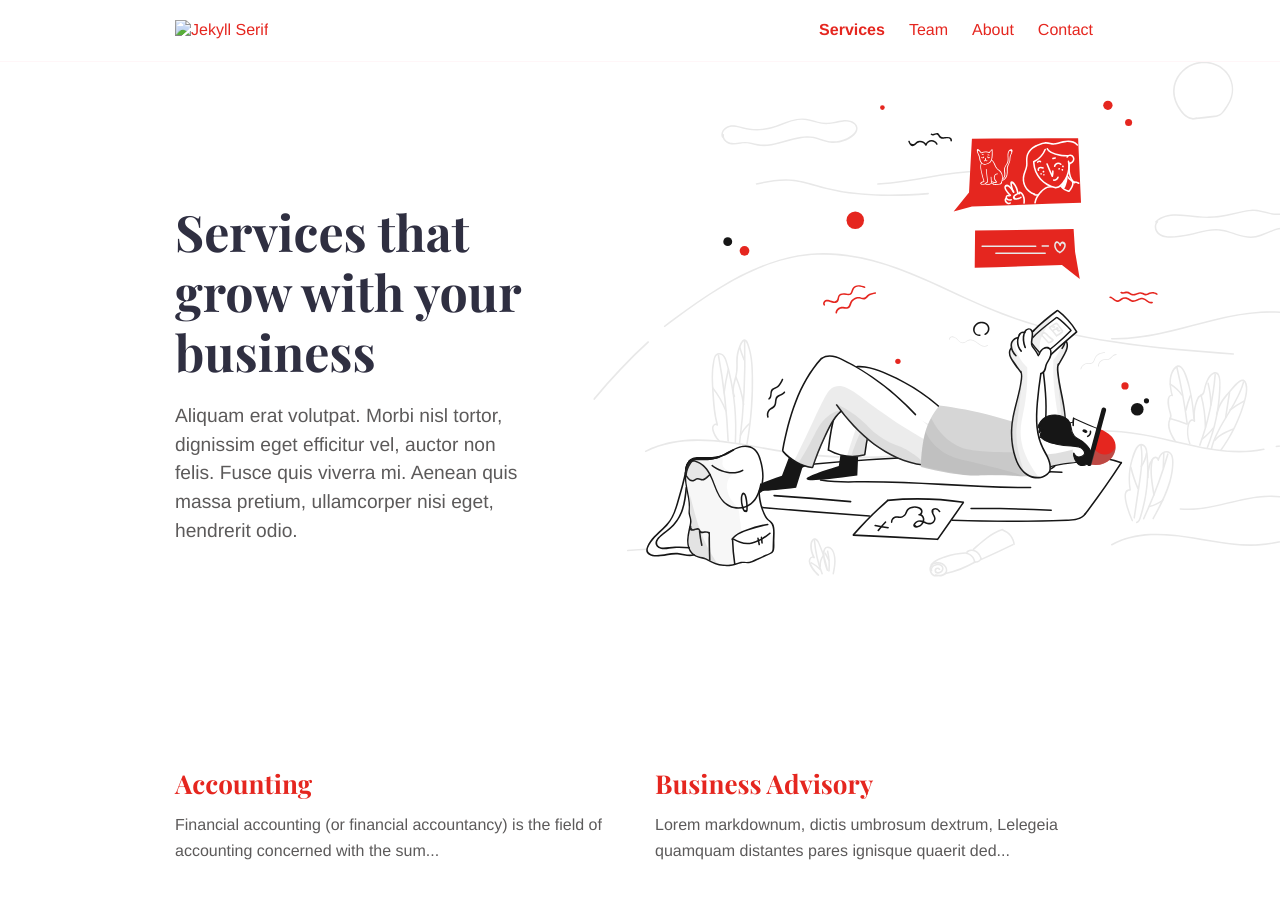
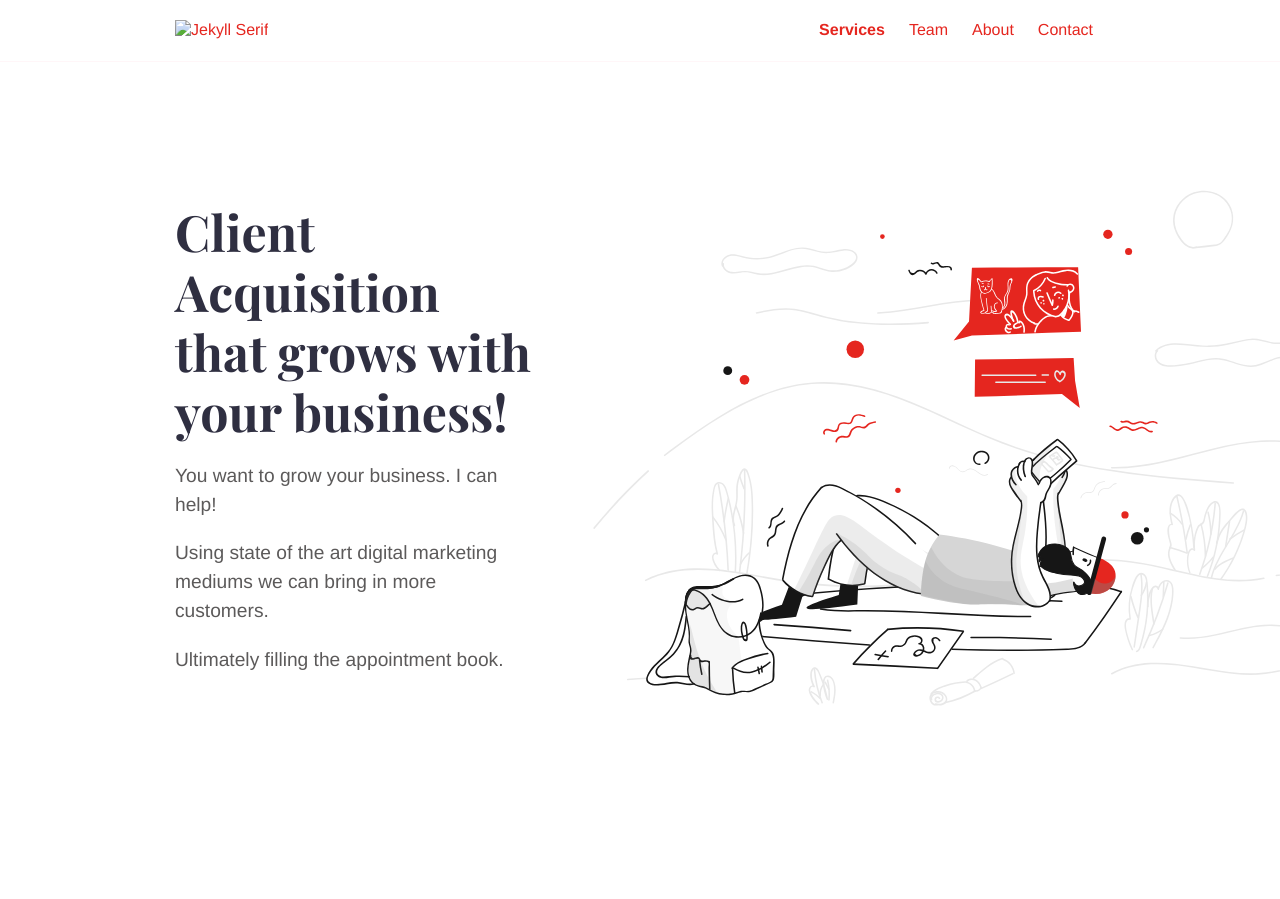
Before and after one commit to BenMini/wonderful-jupiter, a Jekyll site: the page built from services.md, in a window 1280 px wide and 900 px high. Built offline with Jekyll 4.4.1, drawn with Linux system fonts in a browser that asks for light colours.

Commit message:
services.md: updated markdown_content

```diff
--- a/services.md
+++ b/services.md
@@ -1,11 +1,14 @@
 ---
 title: Services
 layout: services
-intro_image: "images/illustrations/reading.svg"
+intro_image: images/illustrations/reading.svg
 intro_image_absolute: true
 intro_image_hide_on_mobile: false
 ---
+# Client Acquisition that grows with your business!
 
-# Services that grow with your business
+You want to grow your business. I can help!
 
-Aliquam erat volutpat. Morbi nisl tortor, dignissim eget efficitur vel, auctor non felis. Fusce quis viverra mi. Aenean quis massa pretium, ullamcorper nisi eget, hendrerit odio.
+Using state of the art digital marketing mediums we can bring in more customers.
+
+Ultimately filling the appointment book.
```
